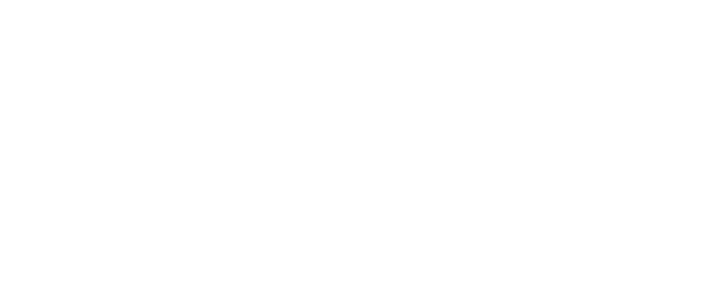
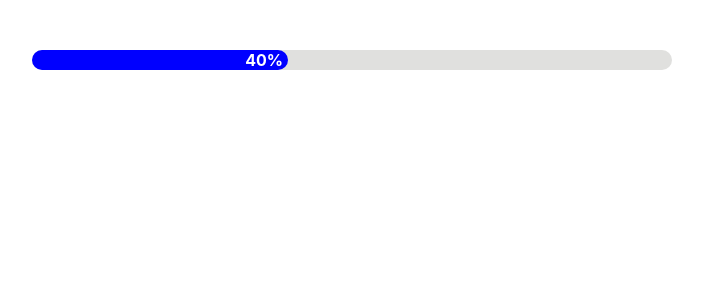
Before and after one commit to KaterinaLupacheva/simple-progress-bar, a React (Create React App) app: page / in a window 1280 px wide. Shown: the top 300 px of the page, without its empty margins (18-721 px from the left). Built offline with nearby package versions, Linux system fonts and the light colour scheme.

Commit message:
Styled added

```diff
--- a/package.json
+++ b/package.json
@@ -8,8 +8,7 @@
     "@testing-library/user-event": "^7.1.2",
     "react": "^16.13.1",
     "react-dom": "^16.13.1",
-    "react-scripts": "3.4.1",
-    "styled-components": "^5.1.0"
+    "react-scripts": "3.4.1"
   },
   "scripts": {
     "start": "react-scripts start",
--- a/src/App.css
+++ b/src/App.css
@@ -1,4 +1,4 @@
 .App {
   text-align: center;
-  width: 60%;
+  width: 50%;
 }
--- a/src/App.js
+++ b/src/App.js
@@ -1,10 +1,11 @@
 import React from 'react';
 import './App.css';
+import ProgressBar from './progress-bar.component';
 
 function App() {
   return (
     <div className="App">
-
+        <ProgressBar bgcolor={'blue'} completed={40}/>
     </div>
   );
 }
--- a/src/progress-bar.component.js
+++ b/src/progress-bar.component.js
@@ -2,10 +2,33 @@ import React from "react";
 
 const ProgressBar = (props) => {
   const { bgcolor, completed } = props;
+
+  const containerStyles = {
+    height: 20,
+    width: '100%',
+    backgroundColor: "#e0e0de",
+    borderRadius: 50,
+    margin: 50
+  }
+
+  const fillerStyles = {
+    height: '100%',
+    width: `${completed}%`,
+    backgroundColor: bgcolor,
+    borderRadius: 'inherit',
+    textAlign: 'right'
+  }
+
+  const labelStyles = {
+    padding: 5,
+    color: 'white',
+    fontWeight: 'bold'
+  }
+
   return (
-    <div bgcolor={bgcolor} completed={`${completed}%`}>
-      <div className="filler">
-        <span>{completed}</span>
+    <div style={containerStyles}>
+      <div style={fillerStyles}>
+        <span style={labelStyles}>{`${completed}%`}</span>
       </div>
     </div>
   );
```
Also changed, not shown: 1 other file (tests, documents, lock files or other folders).
